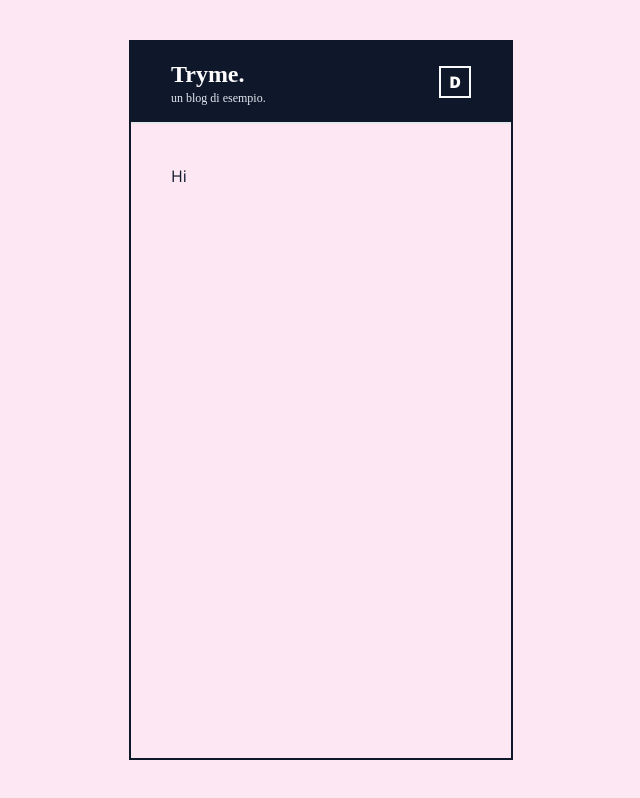
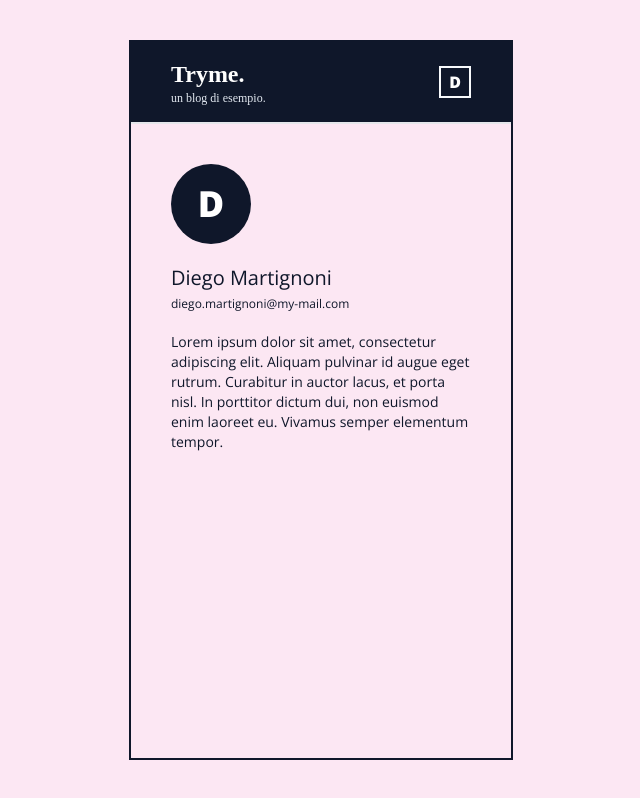
Before and after one commit to diemrt/blog-sample-web, a React (Create React App) app: page /user in a window 1280 px wide. Shown: the whole page, without its empty margins (319-959 px from the left). Built offline with nearby package versions, Linux system fonts and the light colour scheme; a web font is replaced by a local one.

Commit message:
adding user page info

```diff
--- a/src/pages/UserPage/User.page.jsx
+++ b/src/pages/UserPage/User.page.jsx
@@ -1,9 +1,17 @@
+import { useSelector } from "react-redux";
+
 export default function UserPage(){
-
+    const loggedUser = useSelector(state => state.firebase);
+    const user = useSelector(state => state.users.find(u => u.id === loggedUser.userId));
     return (
         <div className="p-10 flex flex-row justify-between">
-            <div className="flex flex-row gap-3">
-                Hi
+            <div className="flex flex-col gap-5">
+                <span className="rounded-full h-20 w-20 flex justify-center items-center text-4xl font-extrabold bg-slate-900 text-white">{user.name.charAt(0).toUpperCase()}</span>
+                <section className="flex flex-col gap-1">
+                    <span className="text-xl">{user.name}</span>
+                    <span className="text-xs">{user.email}</span>
+                </section>
+                <small className="text-sm">{user.bio}</small>
             </div>
         </div>
     )
```
